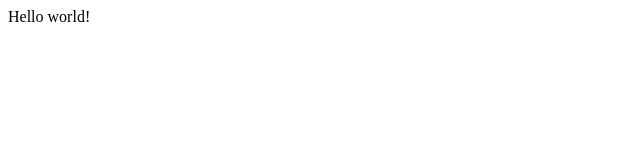
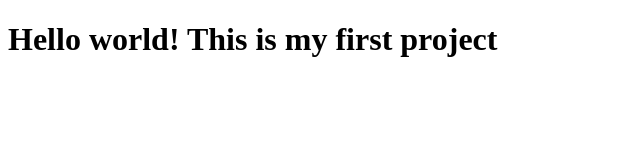
Before and after one commit to TaeWond/genius-project, a plain HTML site: page index.html in a window 1280 px wide. Shown: the whole page, without its empty margins (0-640 px from the left). Drawn offline with Linux system fonts and the light colour scheme.

Commit message:
add title index.html

```diff
--- a/index.html
+++ b/index.html
@@ -6,6 +6,6 @@
     <title>Document</title>
 </head>
 <body>
-    Hello world!
+    <h1>Hello world! This is my first project</h1>
 </body>
 </html>
```
